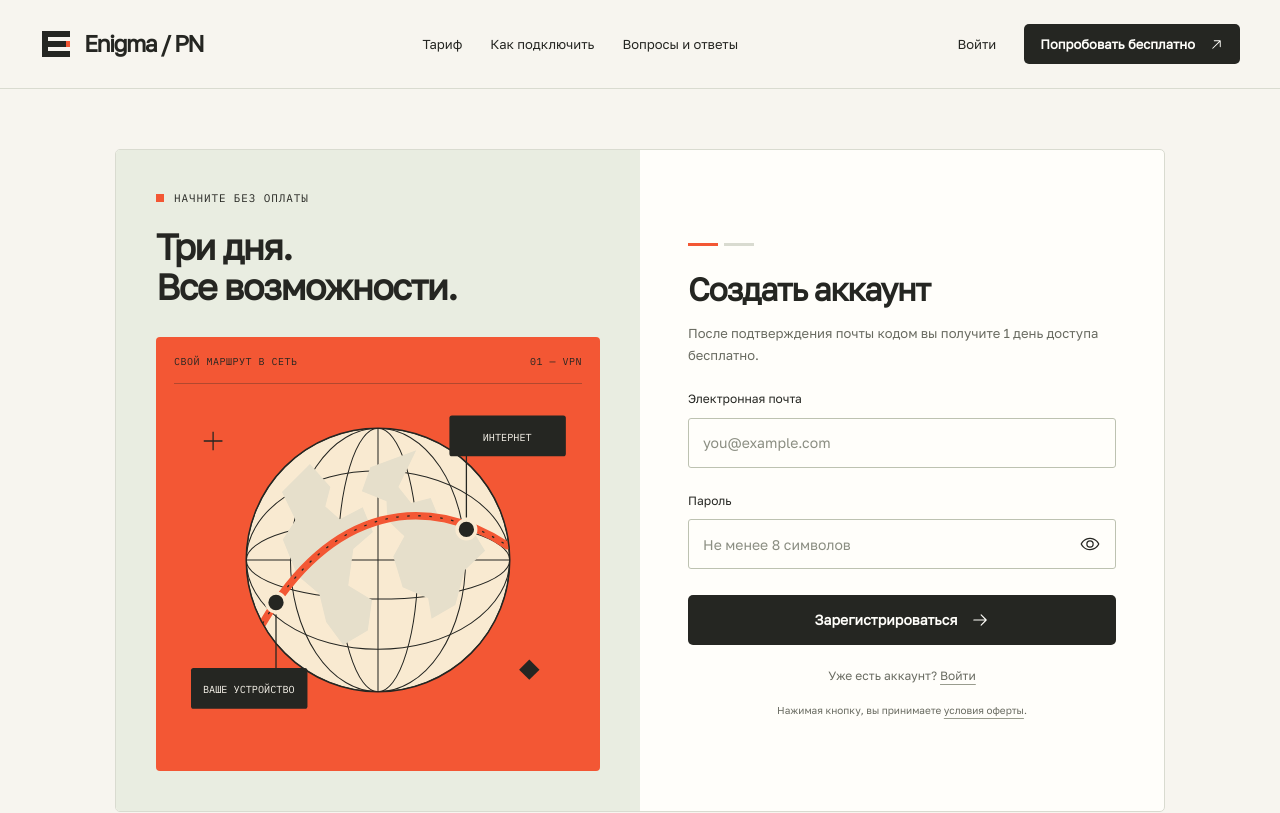
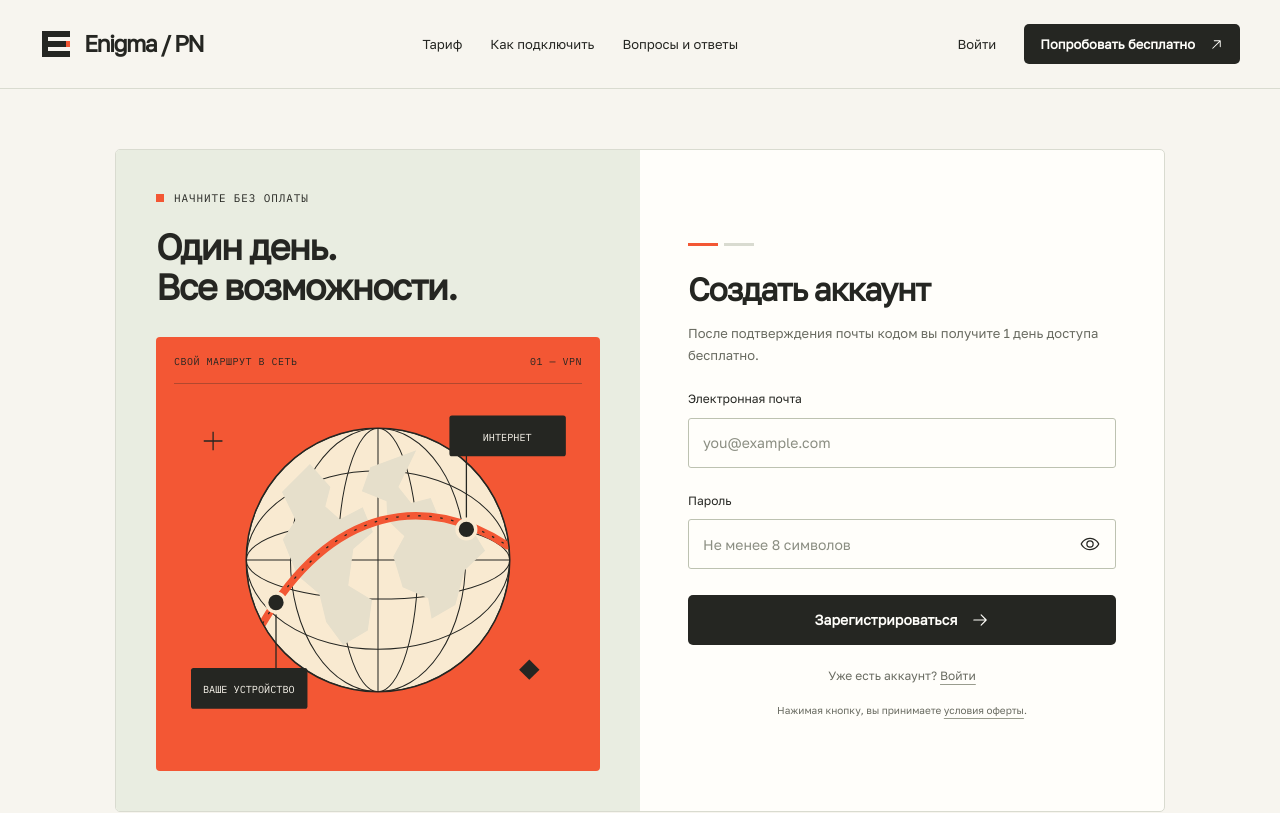
Before and after one commit to AlexKrit4/Enigma_PN, a Next.js app in the folder apps/web/: page /register in a window 1280 px wide. Shown: the top 813 px of the page. Built offline with nearby package versions, Linux system fonts and the light colour scheme; no server answers.

Commit message:
Сайт: aside 1 день
Co-Authored-By: Devin AI <158243242+devin-ai-integration[bot]@users.noreply.github.com>

```diff
--- a/apps/web/src/components/site/AuthLayout.tsx
+++ b/apps/web/src/components/site/AuthLayout.tsx
@@ -8,7 +8,7 @@ export default function AuthLayout({ children, variant }: { children: React.Reac
         <aside className="auth-aside">
           <div>
             <div className="site-eyebrow">{variant === "login" ? "С ВОЗВРАЩЕНИЕМ" : "НАЧНИТЕ БЕЗ ОПЛАТЫ"}</div>
-            <h2>{variant === "login" ? <>Ваш интернет.<br />Ваши правила.</> : <>Три дня.<br />Все возможности.</>}</h2>
+            <h2>{variant === "login" ? <>Ваш интернет.<br />Ваши правила.</> : <>Один день.<br />Все возможности.</>}</h2>
             <ConnectionArtwork compact />
           </div>
         </aside>
```
